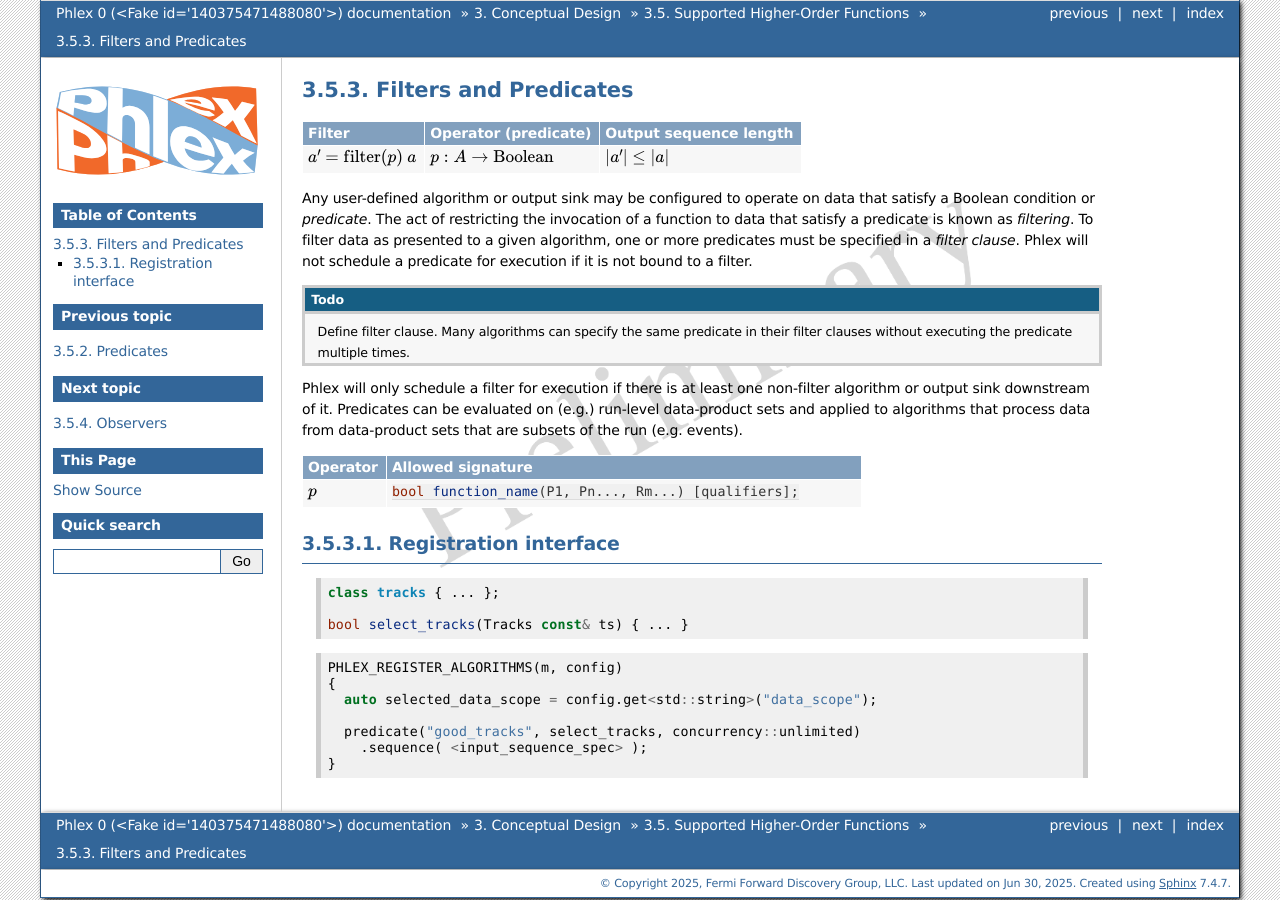
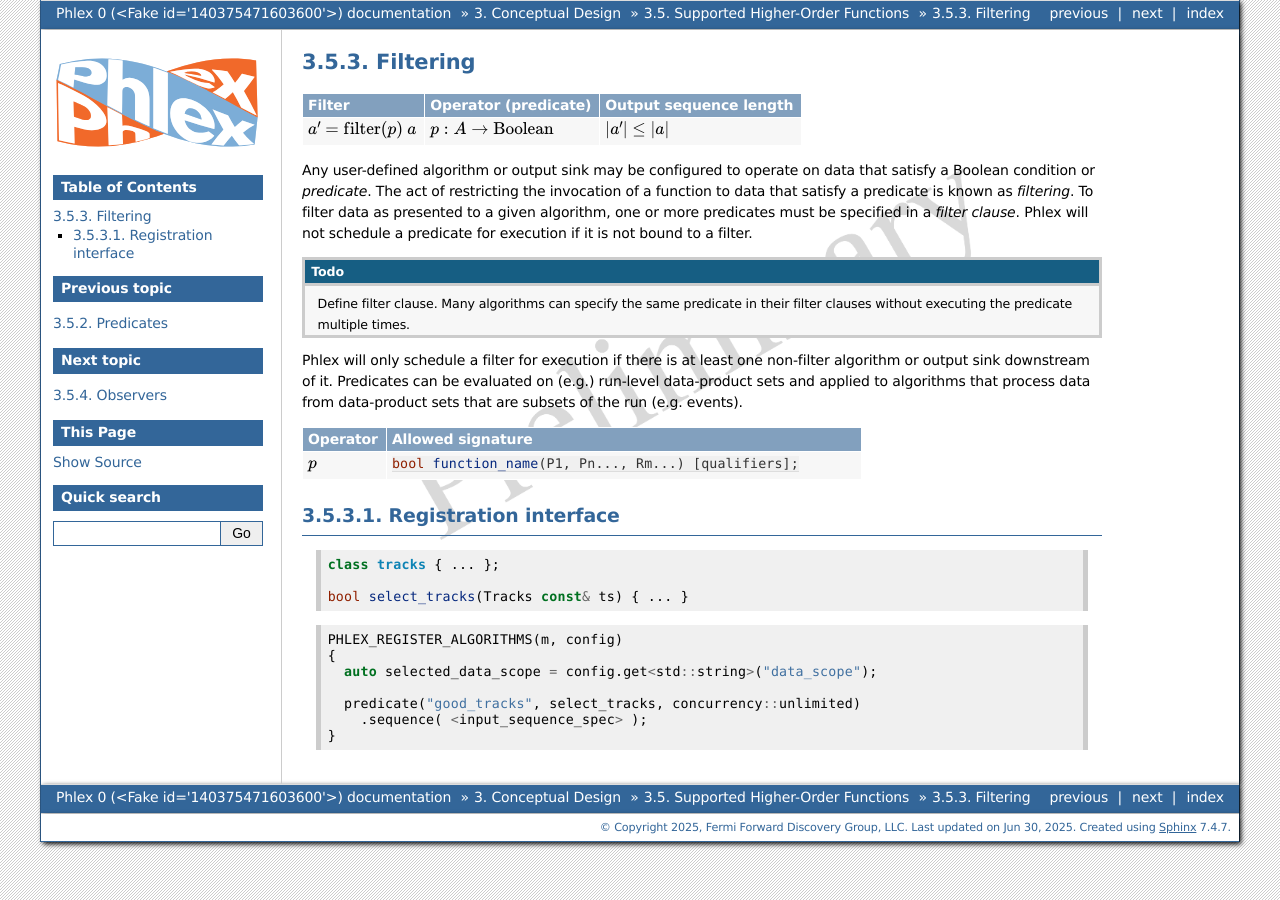
Before and after one commit to Framework-R-D/phlex-design, a Sphinx documentation site: the page built from doc/ch_conceptual_design/hofs/filters.rst, in a window 1280 px wide. Built offline with Sphinx 7.4.7, drawn with Linux system fonts in a browser that asks for light colours.

```diff
--- a/doc/ch_conceptual_design/hofs/filters.rst
+++ b/doc/ch_conceptual_design/hofs/filters.rst
@@ -1,6 +1,6 @@
-----------------------
-Filters and Predicates
-----------------------
+---------
+Filtering
+---------
 
 +----------------------------+-----------------------------------------+------------------------+
 | **Filter**                 | Operator (predicate)                    | Output sequence length |
--- a/doc/conf.py
+++ b/doc/conf.py
@@ -135,6 +135,7 @@ mathjax3_config = {
           "fold": ['\\textrm{fold}(#1, #2)', 2],
           "pfold": ['\\textrm{fold}(#1, #2, #3)', 3],
           "window": ['\\textrm{window}(#1, #2)', 2],
+          "isetdefault": ['\\mathcal{I}', 0],
           "iset": ['\\mathcal{I}_{#1}', 1],
           "sequence": ['\\left[#1_i\\right]_{i \\in \\mathcal{I}}', 1],
           "isequence": ['\\left[#1_i\\right]_{i \\in \\mathcal{I}_{#2}}', 2],
@@ -167,6 +168,8 @@ if conceptual_design_only := os.environ.get("PHLEX_CONCEPTUAL_DESIGN_ONLY", Fals
 if existing_pdf := os.environ.get("SPHINX_EXISTING_PDF"):
     tags.add("pdf_already_exists")  # pyright: ignore[reportUndefinedVariable]
     rst_epilog = f".. _here: {existing_pdf}"
+else:
+    rst_epilog = ".. _here: here"  # So Sphinx will stop complaining that "here" is not defined
 
 # -- Options for HTML output -------------------------------------------------
 # https://www.sphinx-doc.org/en/master/usage/configuration.html#options-for-html-output
```
